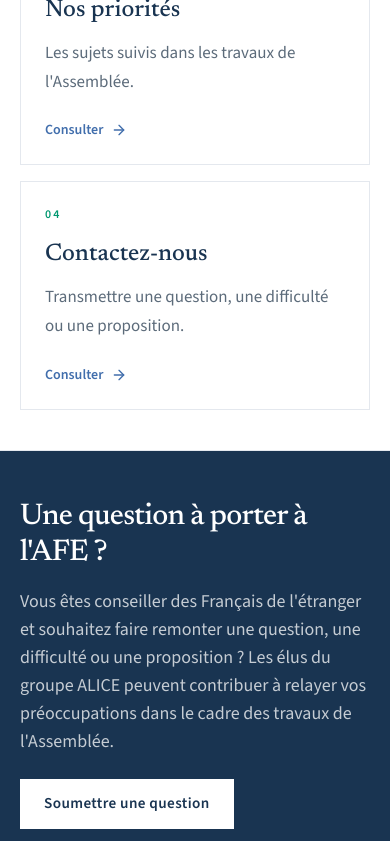
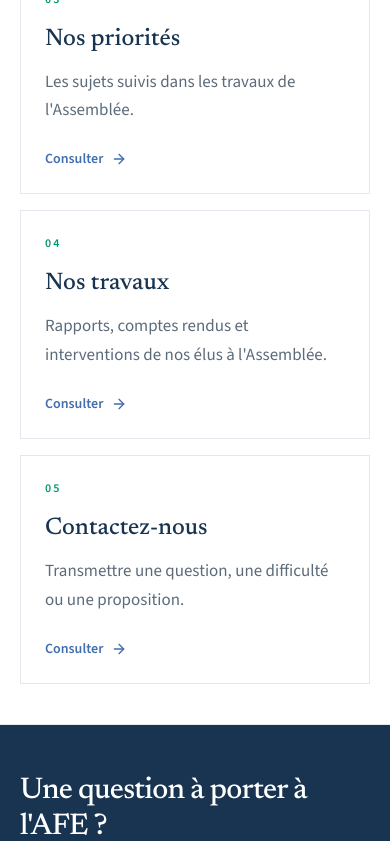
Before and after one commit to cmjouin-dot/ALICE-AFE, a Next.js app: page / in a window 390 px wide. Shown: the part 1156-1997 px from the top of the page. Built offline with nearby package versions, Linux system fonts and the light colour scheme.

Commit message:
Show Nos travaux on the homepage and update the Notre groupe card.
The five cards now follow the site navigation, with spacing that stays balanced on desktop, tablet, and mobile.

Co-authored-by: Cursor <cursoragent@cursor.com>

```diff
--- a/src/app/page.tsx
+++ b/src/app/page.tsx
@@ -27,9 +27,18 @@ export default function HomePage() {
           </p>
 
           <h2 className="sr-only">Sections du site</h2>
-          <ul className="animate-fade-up animate-delay-3 mt-10 grid gap-4 sm:grid-cols-2 xl:grid-cols-4">
+          <ul className="animate-fade-up animate-delay-3 mt-10 grid grid-cols-1 gap-4 sm:grid-cols-2 lg:grid-cols-6 lg:gap-5">
             {sections.map((section, index) => (
-              <li key={section.href}>
+              <li
+                key={section.href}
+                className={
+                  index < 3
+                    ? "lg:col-span-2"
+                    : index === 3
+                      ? "lg:col-span-2 lg:col-start-2"
+                      : "sm:max-lg:col-span-2 sm:max-lg:mx-auto sm:max-lg:w-full sm:max-lg:max-w-[calc(50%-0.5rem)] lg:col-span-2"
+                }
+              >
                 <Link
                   href={section.href}
                   className="group flex h-full flex-col border border-alice-border bg-white p-6 transition-colors hover:border-alice-blue"
--- a/src/data/site.ts
+++ b/src/data/site.ts
@@ -20,7 +20,7 @@ export const sections = [
     href: "/notre-groupe",
     label: "Notre groupe",
     description:
-      "Qui compose ALICE et comment le groupe travaille au sein de l'Assemblée.",
+      "Découvrez ce qui nous rassemble, nos engagements et nos principes d'action au sein de l'Assemblée.",
   },
   {
     href: "/representants",
@@ -33,6 +33,12 @@ export const sections = [
     description: "Les sujets suivis dans les travaux de l'Assemblée.",
   },
   {
+    href: "/nos-travaux",
+    label: "Nos travaux",
+    description:
+      "Rapports, comptes rendus et interventions de nos élus à l'Assemblée.",
+  },
+  {
     href: "/contact",
     label: "Contactez-nous",
     description:
@@ -40,13 +46,7 @@ export const sections = [
   },
 ] as const;
 
-const sectionNavigation = sections.map(({ href, label }) => ({ href, label }));
-
-export const navigation = [
-  ...sectionNavigation.slice(0, 3),
-  { href: "/nos-travaux", label: "Nos travaux" },
-  ...sectionNavigation.slice(3),
-];
+export const navigation = sections.map(({ href, label }) => ({ href, label }));
 
 export const footerLegal = [
   { href: "/mentions-legales", label: "Mentions légales" },
```
